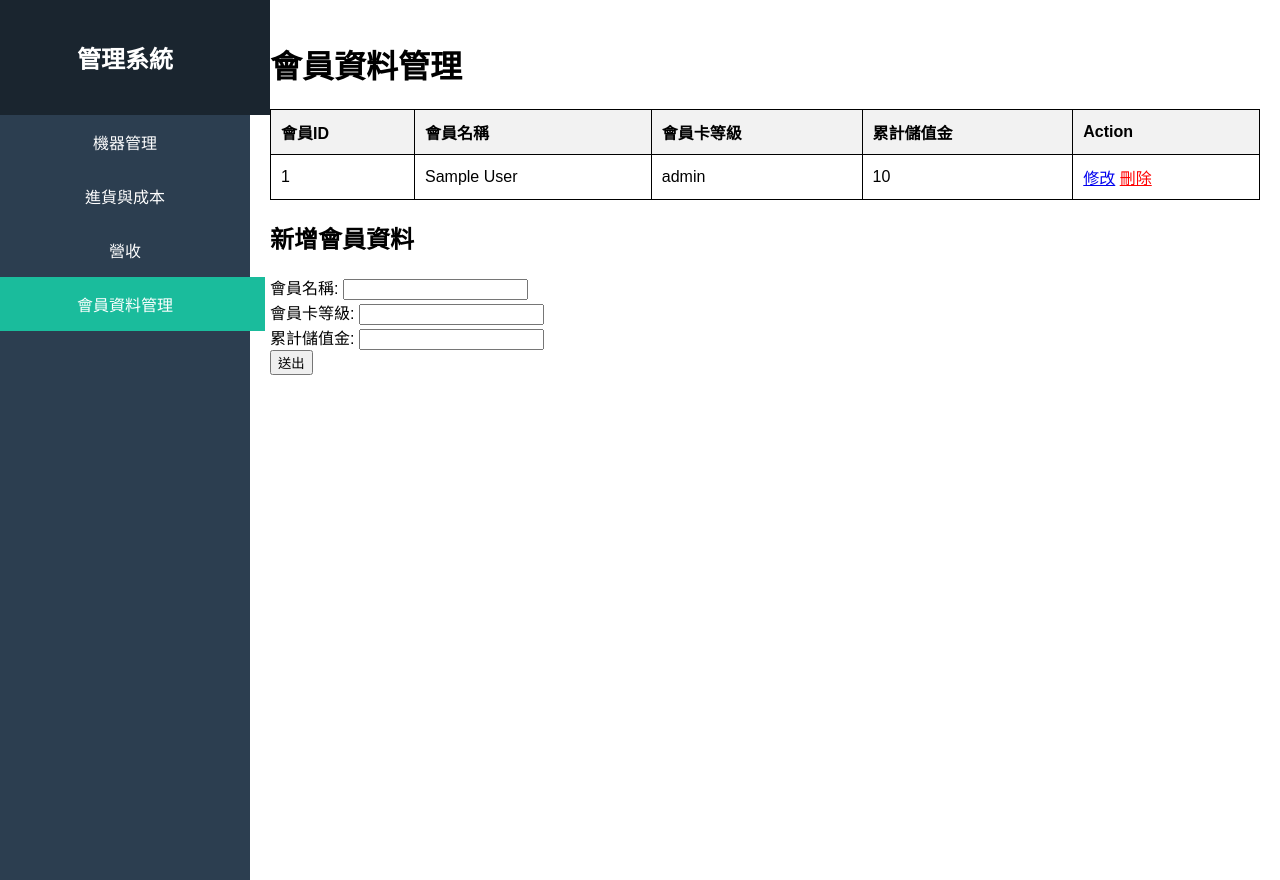
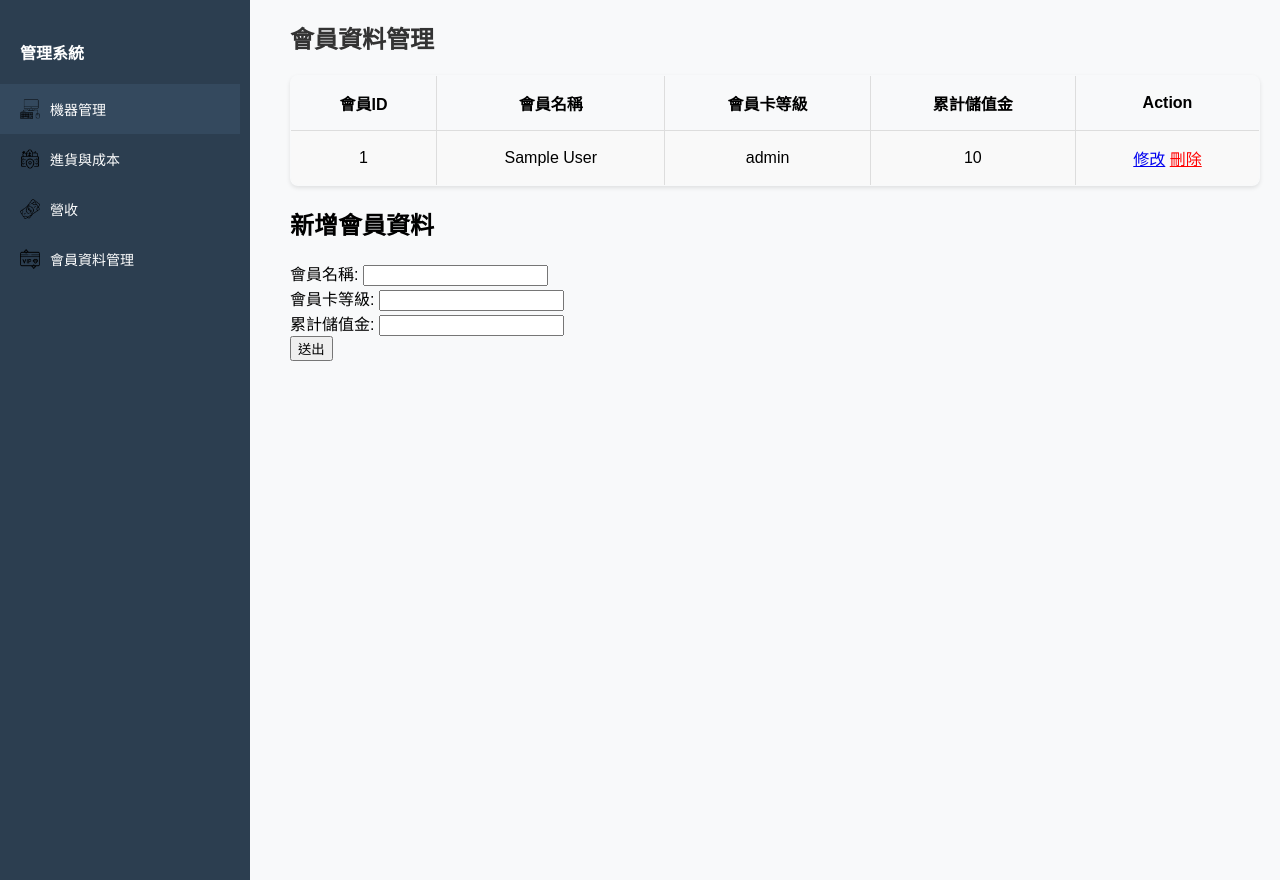
Before and after one commit to Cunnn/Machine-management, a Flask app: page /member_management in a window 1280 px wide. Run offline with Flask 3, Linux system fonts and the light colour scheme; tables that the repository leaves empty hold one stand-in row (values such as "Sample post").

Commit message:
Update UI/UX

```diff
--- a/app/static/style.css
+++ b/app/static/style.css
@@ -1,68 +1,103 @@
+/* 設置整體佈局 */
 body {
     font-family: Arial, sans-serif;
     margin: 0;
     padding: 0;
     display: flex;
-    height: 100vh; /* Ensure the body takes full height of the viewport */
+    height: 100vh; /* 確保body佔滿視窗高度 */
+    background-color: #f8f9fa;
 }
 
+/* 左側導航欄樣式 */
 .sidebar {
     width: 250px;
-    background-color: #2c3e50;
-    color: white;
+    background-color: #2c3e50; /* 導航欄背景色 */
+    color: white; /* 文本顏色 */
     height: 100vh;
     position: fixed;
     top: 0;
     left: 0;
     display: flex;
     flex-direction: column;
-    align-items: center;
+    align-items: flex-start; /* 項目左對齊 */
+    padding-top: 20px;
 }
 
 .sidebar-header {
     width: 100%;
-    background-color: #1a252f;
     padding: 20px;
-    text-align: center;
+    text-align: left; /* 文本左對齊 */
+    font-size: 16px; /* 字體大小 */
+    font-weight: bold;
 }
 
 .sidebar a {
-    display: block;
-    color: white;
-    padding: 15px;
+    display: flex;
+    align-items: center;
+    color: white; /* 改變文本顏色為白色 */
+    padding: 15px 20px; /* 添加填充以進行左對齊 */
     text-decoration: none;
     width: 100%;
-    text-align: center;
+    text-align: left;
+    font-size: 14px; /* 字體大小 */
+    transition: background-color 0.3s ease;
 }
 
 .sidebar a:hover, .sidebar a.active {
-    background-color: #1abc9c;
+    background-color: #34495e; /* 懸停和活動狀態的背景色 */
+    color: white; /* 確保懸停和活動狀態的文本顏色為白色 */
+    width: 80%; /* 添加寬度屬性，確保其佔滿整個導航欄 */
 }
 
+.sidebar a img {
+    margin-right: 10px; /* 在圖標和文本之間添加空間 */
+}
+
+/* 主內容區域樣式 */
 .content {
-    margin-left: 250px;
+    margin-left: 270px; /* 創建導航欄和內容之間的間距 */
     padding: 20px;
     flex-grow: 1;
-    overflow-y: auto; /* Allow scrolling if content overflows */
+    overflow-y: auto; /* 如果內容溢出，允許滾動 */
+    background-color: #f8f9fa;
 }
 
+/* 機器管理表格樣式 */
 table {
     width: 100%;
     border-collapse: collapse;
     margin-top: 20px;
+    box-shadow: 0 2px 4px rgba(0, 0, 0, 0.1);
+    border-radius: 8px;
+    overflow: hidden;
 }
 
 table, th, td {
-    border: 1px solid black;
+    border: 1px solid #ddd;
+    padding: 15px;
+    text-align: left;
 }
 
 th, td {
-    padding: 10px;
+    padding: 15px;
     text-align: left;
 }
 
 th {
-    background-color: #f2f2f2;
+    font-weight: bold;
+    text-align: center;
+}
+
+td {
+    text-align: center;
+}
+
+tr:nth-child(even) {
+    background-color: #f9f9f9;
+}
+
+tr:hover {
+    background-color: #f1f1f1;
 }
 
 .actions {
@@ -78,3 +113,10 @@ th {
 .actions a:hover {
     text-decoration: underline;
 }
+
+h1 {
+    margin-top: 0;
+    font-size: 24px;
+    font-weight: bold;
+    color: #333;
+}
--- a/app/templates/member_management.html
+++ b/app/templates/member_management.html
@@ -8,12 +8,24 @@
 <body>
     <div class="sidebar">
         <div class="sidebar-header">
-            <h2>管理系統</h2>
+            管理系統
         </div>
-        <a href="{{ url_for('index') }}">機器管理</a>
-        <a href="{{ url_for('purchase_cost') }}">進貨與成本</a>
-        <a href="{{ url_for('revenue') }}">營收</a>
-        <a href="{{ url_for('member_management') }}" class="active">會員資料管理</a>
+        <a href="{{ url_for('index') }}" class="active">
+            <img src="{{ url_for('static', filename='icons/machine.png') }}" alt="機器管理圖標" width="20" height="20">
+            機器管理
+        </a>
+        <a href="{{ url_for('purchase_cost') }}">
+            <img src="{{ url_for('static', filename='icons/purchase.png') }}" alt="進貨與成本圖標" width="20" height="20">
+            進貨與成本
+        </a>
+        <a href="{{ url_for('revenue') }}">
+            <img src="{{ url_for('static', filename='icons/revenue.png') }}" alt="營收圖標" width="20" height="20">
+            營收
+        </a>
+        <a href="{{ url_for('member_management') }}">
+            <img src="{{ url_for('static', filename='icons/member.png') }}" alt="會員資料管理圖標" width="20" height="20">
+            會員資料管理
+        </a>
     </div>
     <div class="content">
         <h1>會員資料管理</h1>
```
Also changed, not shown: app/templates/index.html (+17 -5 lines), app/templates/purchase_cost.html (+17 -11 lines), app/static/icons/machine.png (added), app/static/icons/member.png (added), app/static/icons/purchase.png (added), app/static/icons/revenue.png (added).
